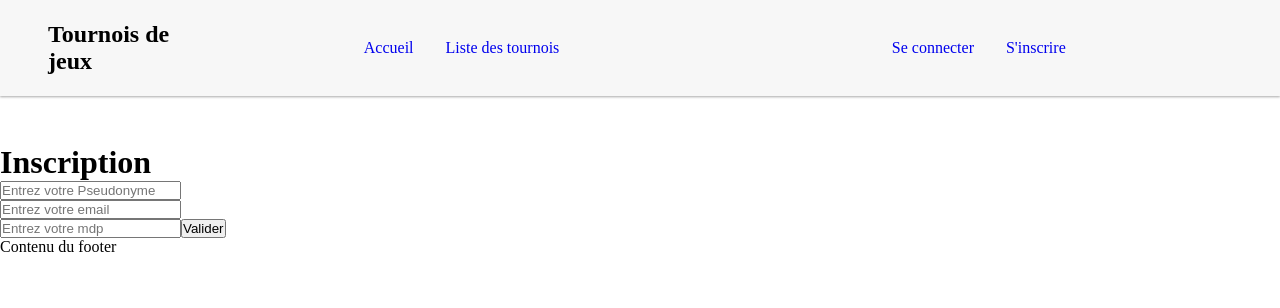
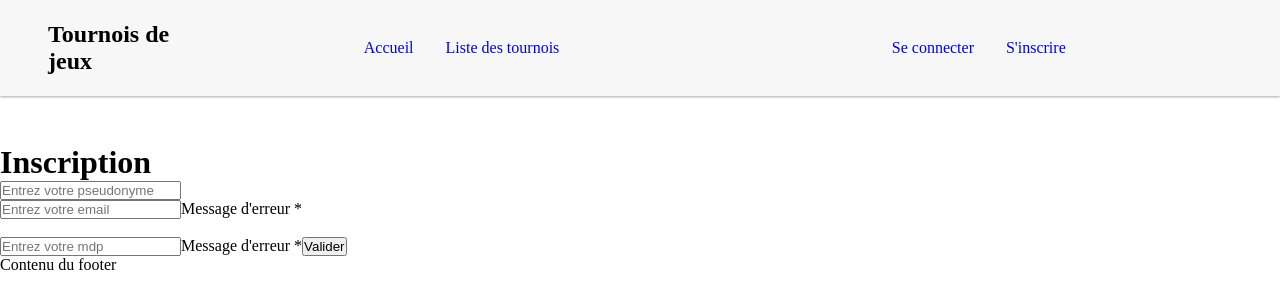
Before and after one commit to Fantastix80/projet-module-react, a React (Vite) app: page /inscription in a window 1280 px wide. Shown: the top 308 px of the page. Built offline with nearby package versions, Linux system fonts and the light colour scheme.

Commit message:
Update Inscription.jsx

```diff
--- a/src/pages/connectionPage/Inscription.jsx
+++ b/src/pages/connectionPage/Inscription.jsx
@@ -1,35 +1,40 @@
+import '../../assets/css/inscription.css'
+
 
 const Inscription = () => {
     return (
         <>
-            <div className="Connexion">
+            <div className="Inscription">
                 <h1>Inscription</h1>
                 <form>
                     <input
                     type="text"
-          name="Pseudonyme"
-          placeholder="Entrez votre Pseudonyme"
+                    name="pseudo"
+                    placeholder="Entrez votre pseudonyme"
                     />
-        <br/>
+                    <div>
                     <input
                     type="text"
                     name="email"
                     placeholder="Entrez votre email"
                     />
+                    <span>Message d'erreur *</span>
+                    </div>
+                    <br/>
                     <div>
                         <input
                         type="text"
                         name="password"
                         placeholder="Entrez votre mdp"
                     />
+                    <span>Message d'erreur *</span>
+
                     <button type="submit">
                     Valider
                     </button>
                     </div>
                 </form>
             </div>
-
-
         </>
     );
 };
```
Lines whose indentation alone changed are shown as unchanged.
